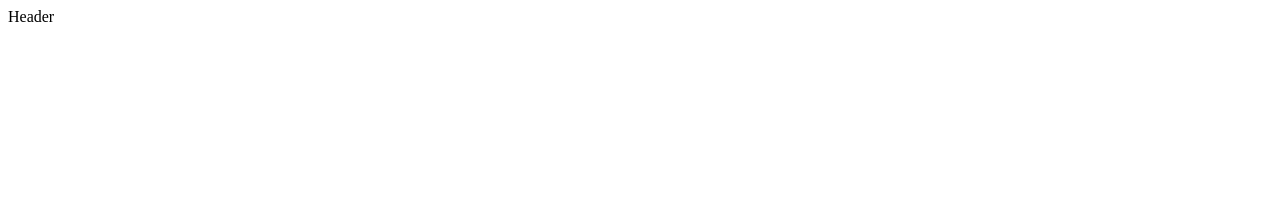
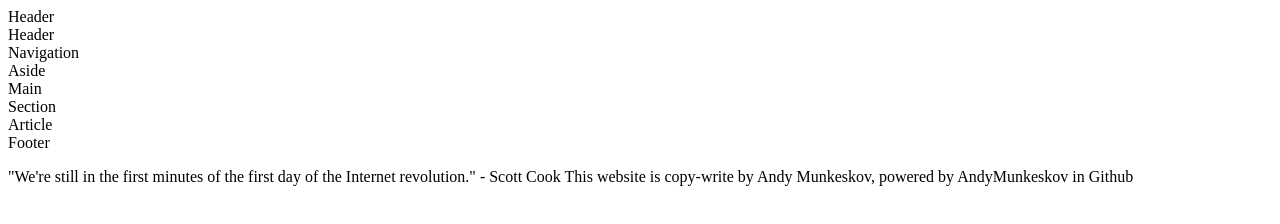
Before and after one commit to AndyMunkeskov/Learning-html-sept-14-2022-, a plain HTML site: page childPages/childTemplate.html in a window 1280 px wide. Drawn offline with Linux system fonts and the light colour scheme.

Commit message:
Update childTemplate.html

```diff
--- a/childPages/childTemplate.html
+++ b/childPages/childTemplate.html
@@ -1,3 +1,23 @@
 <header>
     <header>Header</header>
 </header>
+
+<body>
+    <header>Header</header>
+    <nav>Navigation</nav>
+    <aside>Aside</aside>
+    <main>Main</main>
+    <section>Section</section>
+    <article>Article</article>
+    <footer>Footer</footer>
+</body>
+
+<footer>
+
+    <blockquote cite="https://www.brainyquote.com/quotes/scott_cook_184204?src=t_internet">
+        <!-- Date Accessed 20220919-->
+    </blockquote>
+    "We're still in the first minutes of the first day of the Internet revolution." - Scott Cook
+    This website is copy-write by Andy Munkeskov, powered by AndyMunkeskov in Github
+    </footer>
+</html>
```
